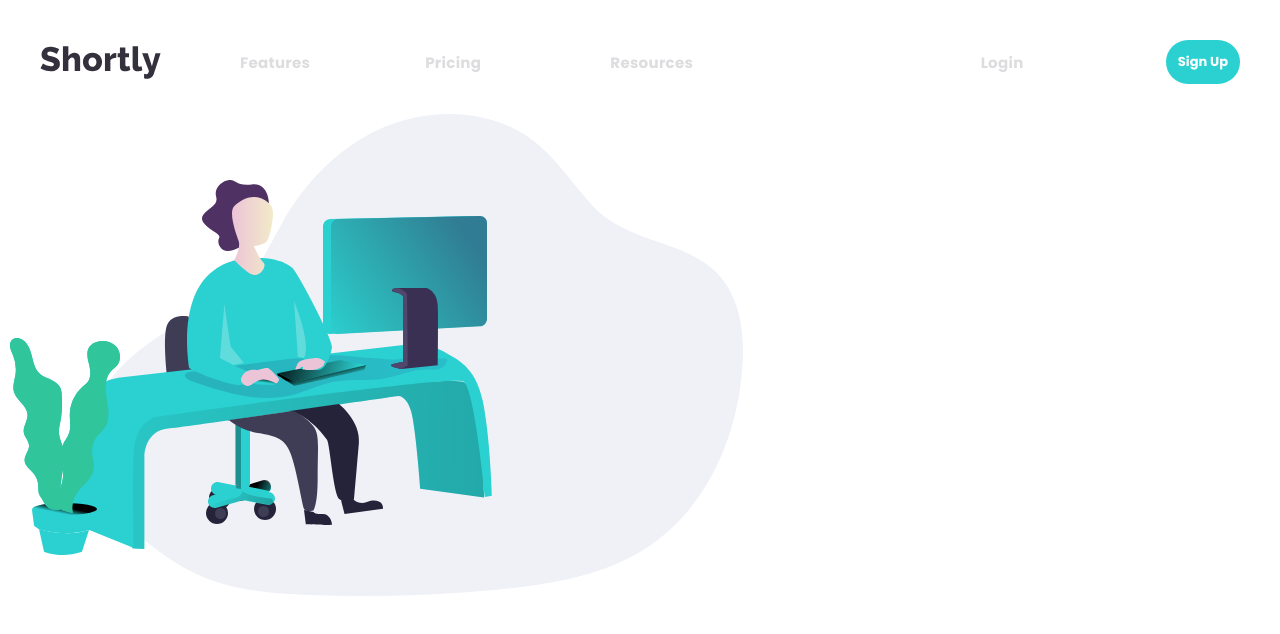
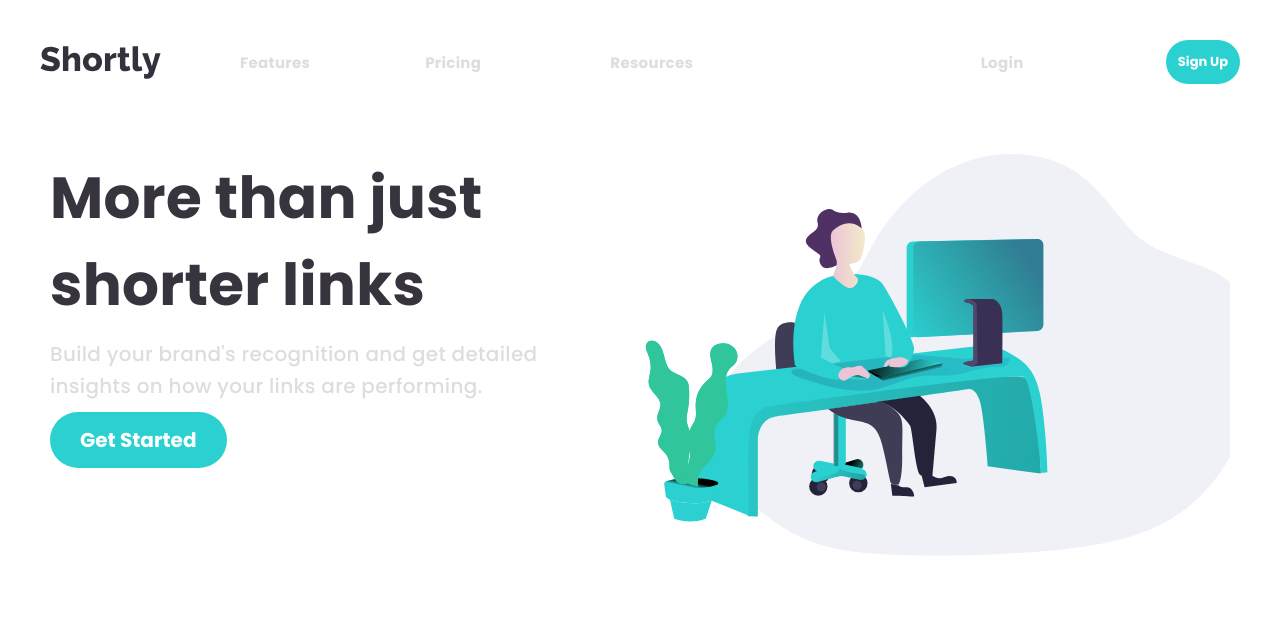
Before and after one commit to elghanbibadr/urlshorteningapp, a React (Create React App) app: page / in a window 1280 px wide. Shown: the top 634 px of the page. Built offline with nearby package versions, Linux system fonts and the light colour scheme.

Commit message:
fix the damn hero section bugg fuck you svg

```diff
--- a/src/Componenet/Hero.js
+++ b/src/Componenet/Hero.js
@@ -1,10 +1,14 @@
 const Hero=()=>{
     return(
-        <section className="hero">
+        <section className="hero grid grid grid--cls2">
          <div className="hero__image-container">
-            <img src='/images/illustration-working.svg' className="hero__image"/>
+            <img src="/images/illustration-working.svg" className="hero__img"/>
          </div>
-         <h1>hello</h1>
+         <div className="hero__content">
+            <h1 className="hero__title">More than just shorter links</h1>
+            <p className="hero__desc">Build your brand's recognition and get detailed insights on how your links are performing.</p>
+            <button className="hero__btn btn btn--rounded" >Get Started</button>
+         </div>
         </section>
     )
 }
--- a/src/styles/main.css
+++ b/src/styles/main.css
@@ -192,4 +192,70 @@ p {
     display: none !important;
   }
 }
+
+.hero__image-container {
+  width: 80%;
+  height: 500px;
+}
+
+.hero__image-container img {
+  width: 100%;
+  height: 100%;
+}
+
+@media screen and (min-width: 900px) {
+  .grid {
+    display: -ms-grid;
+    display: grid;
+    gap: 1rem;
+  }
+  .grid--cls2 {
+    -ms-grid-columns: 1fr 1fr;
+        grid-template-columns: 1fr 1fr;
+  }
+}
+
+.hero {
+  padding: 1rem;
+  text-align: center;
+}
+
+@media screen and (min-width: 900px) {
+  .hero {
+    text-align: left;
+    margin: 3rem;
+  }
+}
+
+.hero__image-container {
+  width: 100%;
+}
+
+@media screen and (min-width: 900px) {
+  .hero__image-container {
+    -ms-grid-row: 1;
+    -ms-grid-column: 2;
+    -ms-grid-column-span: 1;
+    grid-area: 1/2/1/3;
+  }
+}
+
+.hero__img {
+  width: inherit;
+}
+
+.hero__title {
+  color: #37343e;
+}
+
+.hero__desc {
+  color: #dddcdf;
+  margin-block: 1rem;
+}
+
+@media screen and (min-width: 900px) {
+  .hero__desc {
+    max-width: 40ch;
+  }
+}
 /*# sourceMappingURL=main.css.map */
--- a/src/styles/main.scss
+++ b/src/styles/main.scss
@@ -6,3 +6,41 @@
 @import './partiels/typography';
 @import './partiels/btn';
 @import './partiels/nav';
+@import './partiels/hero';
+@import './partiels/grid';
+
+.hero {
+    padding: 1rem;
+    text-align: center;
+
+    @include tablette {
+        text-align: left;
+        margin: 3rem;
+    }
+
+    &__image-container {
+        width: 100%;
+
+        @include tablette {
+            grid-area: 1/2/1/3;
+        }
+    }
+
+    &__img {
+        width: inherit;
+
+    }
+
+    &__title {
+        color: $heading;
+    }
+
+    &__desc {
+        color: $darkLight;
+        margin-block: 1rem;
+
+        @include tablette {
+            max-width: 40ch;
+        }
+    }
+}
--- /dev/null
+++ b/src/styles/partiels/_hero.scss
@@ -0,0 +1,11 @@
+.hero{
+&__image-container{
+    width: 80%;
+    height: 500px;
+
+    img{
+        width: 100%;
+        height: 100%;
+    }
+}
+}
```
Also changed, not shown: src/styles/partiels/_grid.scss (added, +12 -0 lines), public/images/illustration-working.svg, 1 other file (tests, documents, lock files or other folders).
